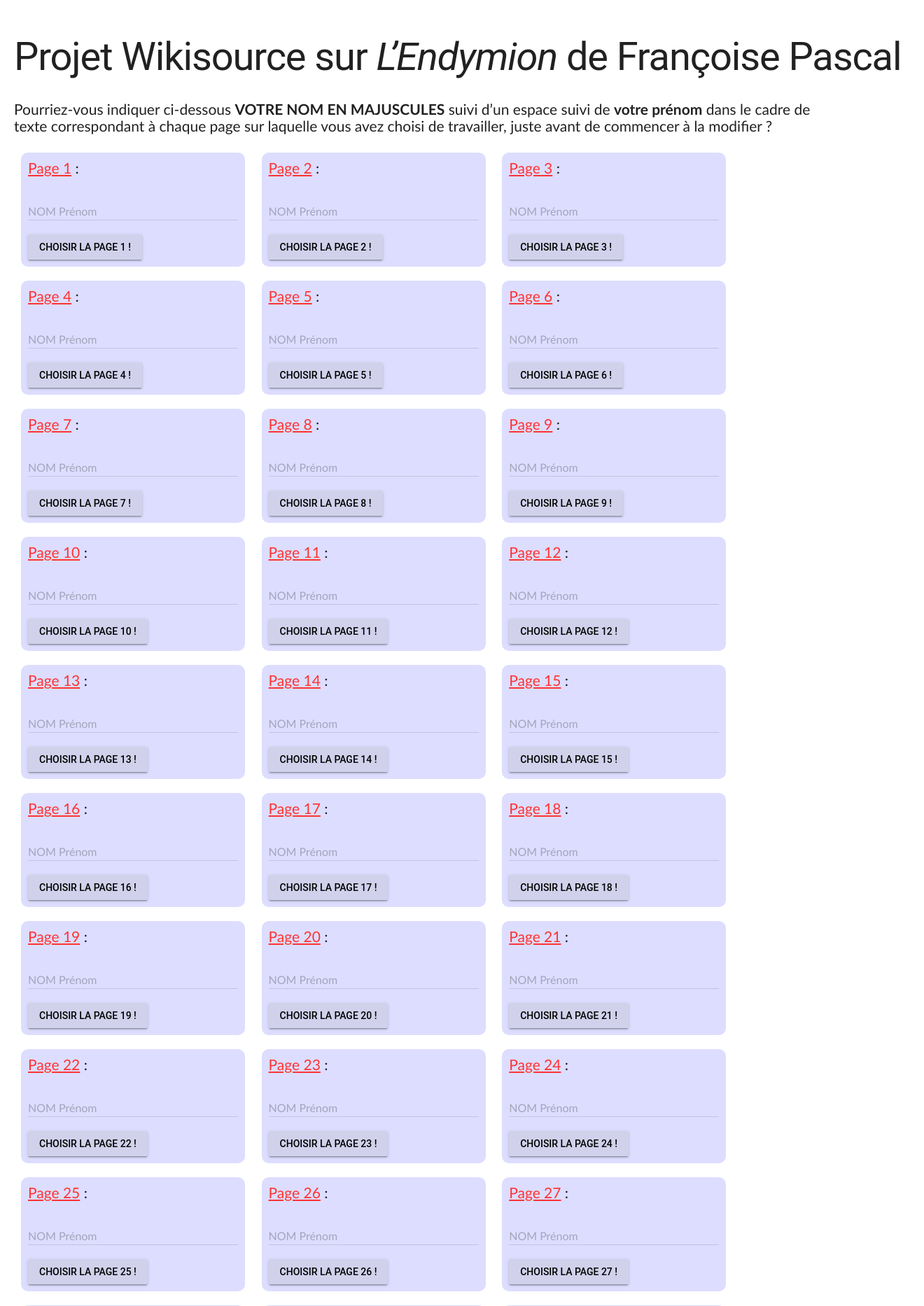
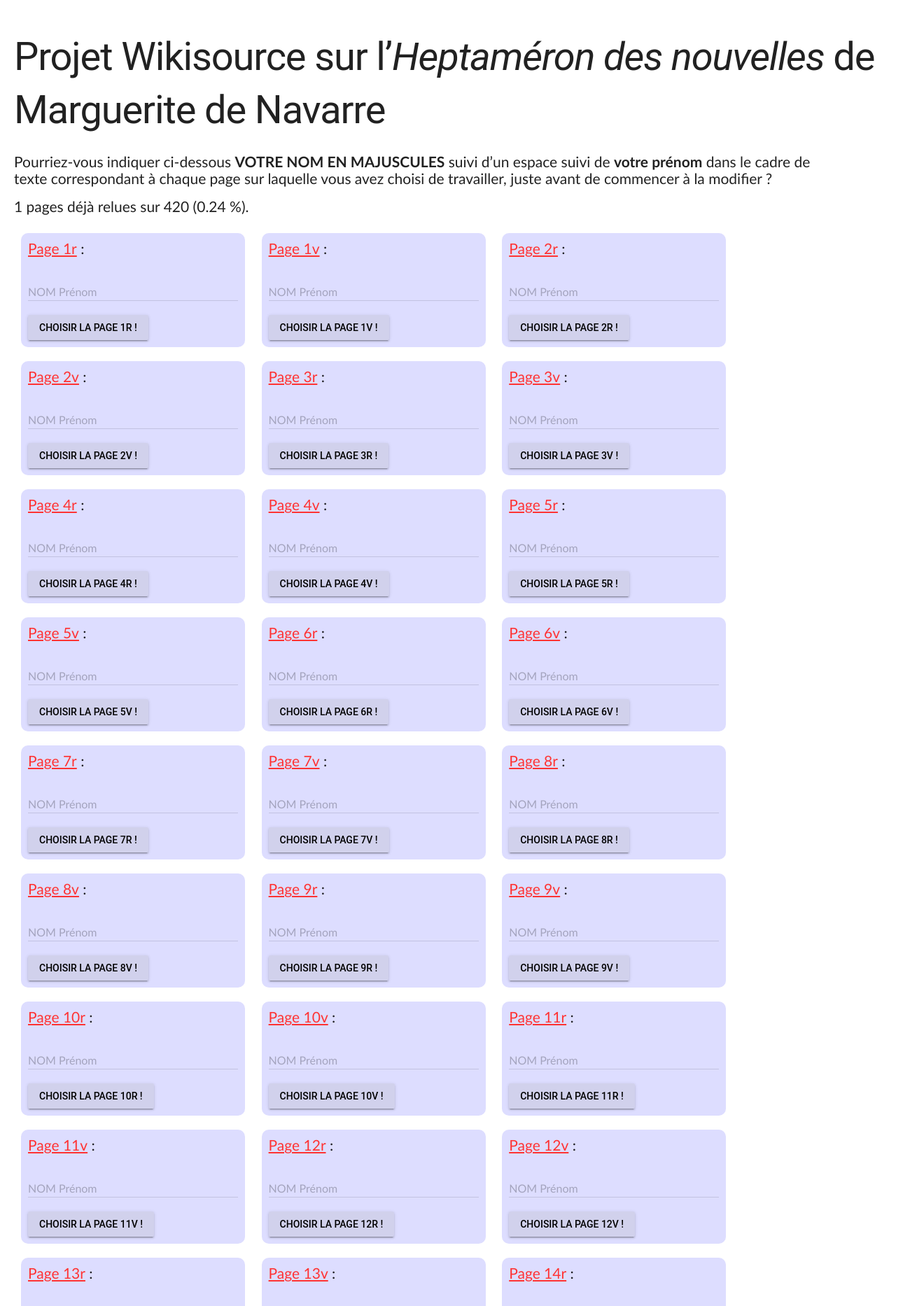
Before and after one commit to citedesdames/projetWikisource, a PHP site: page / in a window 1320 px wide. Shown: the top 1866 px of the page at 70% size. Run offline with PHP 8.4, Linux system fonts and the light colour scheme; data comes from the database, SQL or seed files in the repository; both versions use the stored data as it was after the commit; data that the repository does not hold is empty; some libraries are stand-ins or nearby versions.

Commit message:
:sparkles: numérotation de pages avec recto/verso + nombre de pages relues

```diff
--- a/index.php
+++ b/index.php
@@ -2,7 +2,7 @@
 <html lang="fr">
 
 <head>
-    <title>Projet Wikisource</title>
+    <title>Projet Wikisource sur l'Heptaméron des nouvelles</title>
     <meta name="Description" content="Projet Wikisource">
     <!-- <meta http-equiv="Content-Type" content="text/html; charset=utf-8"> -->
     <meta charset="UTF-8">
@@ -33,7 +33,8 @@
         body {
             font-family: calibri, verdana;
             padding: 20px;
-            margin: 0;
+            margin: 0px;
+            width: auto;
         }
         .motif-list-control {
             width: 300px;
@@ -116,20 +117,37 @@
           padding: 10px;
           margin: 10px;
         }
+        .pageRelue{
+          background-color: #FFDDDD;
+          font-size: 0.6em
+        }
     </style>
 </head>
-
 <body>
 <?php
+
+function pageLabel($i){
+global $pageDebut;
+         $numPage = floor(($i-$pageDebut)/2);
+         if($numPage>192){
+            $numPage += 2;
+         }
+         if(($i-$pageDebut)%2==0){
+            $numPage .= "r";
+         } else {
+            $numPage .= "v";
+         }
+   return $numPage;
+}
+
 
 // Connexion à la base de données
 include("connexion.php");
 
-$url = "https://fr.wikisource.org/w/index.php?title=Page:Pascal_-_L%E2%80%99Endymion,_1657.pdf/";
-$table = "wikisourceEndymion";
-$decalage = 14;
-$pageDebut = 1;
-$pageFin = 72;
+$url = "https://fr.wikisource.org/w/index.php?title=Page:Marguerite_de_Navarre_-_L%27heptam%C3%A9ron_des_nouvelles,_1559.pdf/";
+$table = "wikisourceHeptameron";
+$pageDebut = 17;
+$pageFin = 439;
 
 $nom = "";
 if(isset($_POST["nom"])){
@@ -152,45 +170,44 @@ if(isset($_POST["nom"])){
          $req->bindValue(':ip', $_SERVER['REMOTE_ADDR'], PDO::PARAM_STR);
          // On envoie la requête :
          $req -> execute();
-         echo ('<p style="background-color:lime;">Merci d’avoir choisi la page '.$i.' !
-         <a href="'.$url.($i+$decalage).'&action=edit">Cliquez ici</a> pour commencer à la corriger !</p>');
+         echo ('<p style="background-color:lime;">Merci d’avoir choisi la page '.pageLabel($i).' !
+         <a href="'.$url.($i).'&action=edit">Cliquez ici</a> pour commencer à la corriger !</p>');
       //}
    }
 }
 ?>
 
-<h1>Projet Wikisource sur <i>L’Endymion</i> de Françoise Pascal</h1>
+<h1>Projet Wikisource sur l’<i>Heptaméron des nouvelles</i> de Marguerite de Navarre</h1>
 <p>
 Pourriez-vous indiquer ci-dessous <b>VOTRE NOM EN MAJUSCULES</b> suivi d’un espace suivi de <b>votre prénom</b> dans le cadre de texte correspondant à chaque page sur laquelle vous avez choisi de travailler, juste avant de commencer à la modifier ?
 </p>
+<p id="dejaRelu"></p>
 <?php
-
-
-$req = $link->prepare("SELECT id, nom FROM ".$table);
+$req = $link->prepare("SELECT id FROM ".$table);
 $req -> execute();
 /* Récupération de toutes les valeurs de la première colonne */
 $allPages = $req -> fetchAll(PDO::FETCH_COLUMN, 0);
-$req = $link->prepare("SELECT id, nom FROM ".$table);
-$req -> execute();
-$allPagesAllInfos = $req -> fetchAll();
 
-$i = $pageDebut;
+$i = $pageDebut+2;
+$pagesRelues = 0;
+$pages = 0;
 while($i < $pageFin){
+  $pages++;
   if(in_array("".$i, $allPages)){
-     var_dump($allPagesAllInfos);
-     echo '  <div class="page" title="Page choisie par '.$allPagesAllInfos["".$i]["nom"].'"><p><a href="'.$url.($i+$decalage).'">Page '.$i.'</a> déjà choisie !</p></div>';
+     $pagesRelues++;
+     echo '  <div class="page pageRelue"><p><a href="'.$url.$i.'">Page '.pageLabel($i).'</a> déjà choisie !</p></div>';
   } else {
      echo '
   <div class="page">
   <form action="index.php" method="POST">
-  <p><a href="'.$url.($i+$decalage).'&action=edit">Page '.$i.'</a> :</p>
+  <p><a href="'.$url.$i.'&action=edit">Page '.pageLabel($i).'</a> :</p>
   <div class="mdl-textfield mdl-js-textfield mdl-textfield--floating-label">
     <label class="mdl-textfield__label" for="nom'.$i.'" value="">NOM Prénom
     </label>
     <input class="mdl-textfield__input" type="text" name="nom" id="nom'.$i.'">
   </div>
   <input type="hidden" name="id" value="'.$i.'"><br>
-  <input type="submit" class="mdl-button mdl-js-button mdl-button--raised" value="Choisir la page '.$i.' !">
+  <input type="submit" class="mdl-button mdl-js-button mdl-button--raised" value="Choisir la page '.pageLabel($i).' !">
   </form>
   </div>
   ';
@@ -198,13 +215,16 @@ while($i < $pageFin){
   }
   $i ++;
 }
+
+echo '
+<script>document.querySelector("#dejaRelu").innerHTML = "'.$pagesRelues.' pages déjà relues sur '.$pages.' ('.round($pagesRelues/$pages*100,2).' %)."</script>';
 ?>
 
 </form>
 <!--
-    Projet Wikisource, v1.1, 2021-05-03
+    Projet Wikisource, v1.2, 2022-09-30
     Choix de page Wikisource à transcrire
-    Copyright (C) 2020-2021 - Philippe Gambette
+    Copyright (C) 2020-2022 - Philippe Gambette
 
     This program is free software: you can redistribute it and/or modify
     it under the terms of the GNU Affero General Public License as published
@@ -235,5 +255,6 @@ $("#nom").on("keyup",function(){
    $("#nom2").val($("#nom").val());
 })
 </script>
+<p>Votre nom et votre adresse IP seront conservées pendant 5 ans avant suppression, contactez Philippe Gambette à l'adresse philippe.gambette@univ-eiffel.fr pour exercer votre droit d'accès et de rectification aux données à caractère personnel</p>
 </body>
 </html>
```
Also changed, not shown: wikisourceHeptameron.sql (added, +56 -0 lines).
